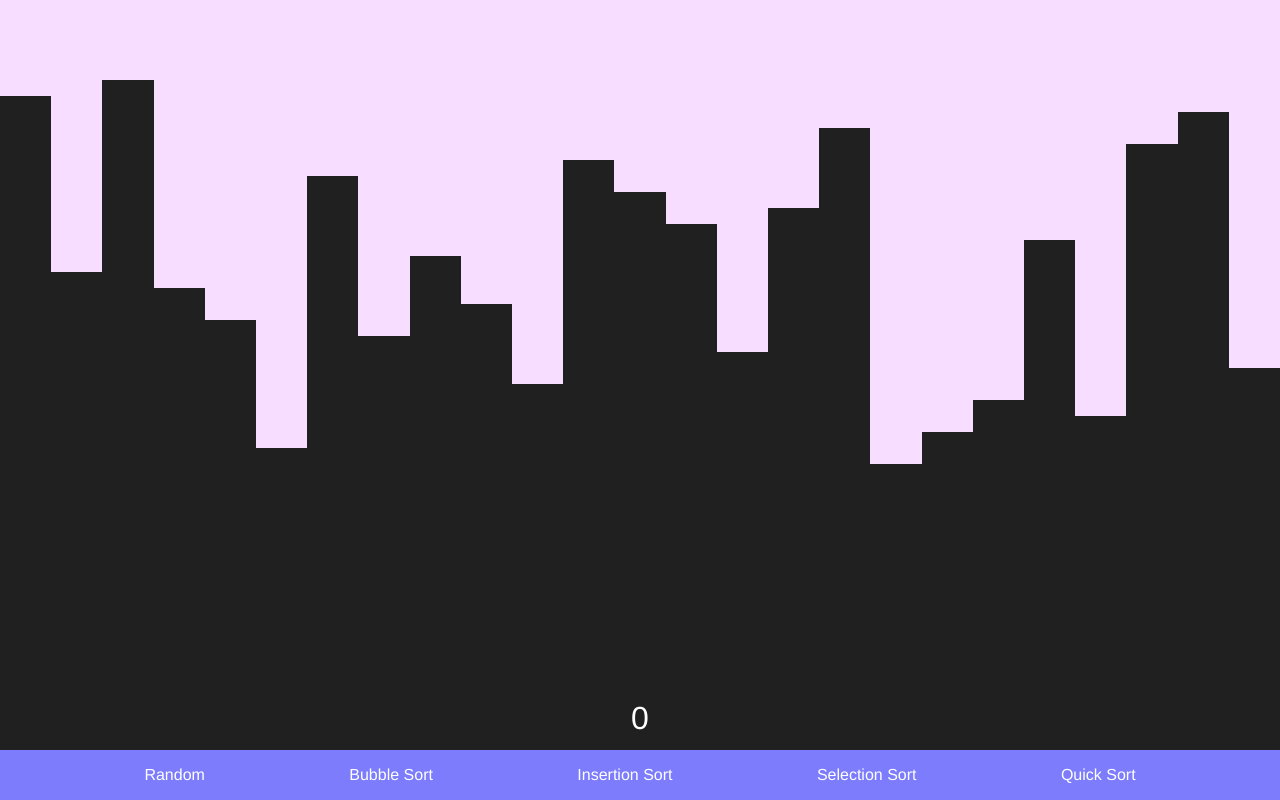
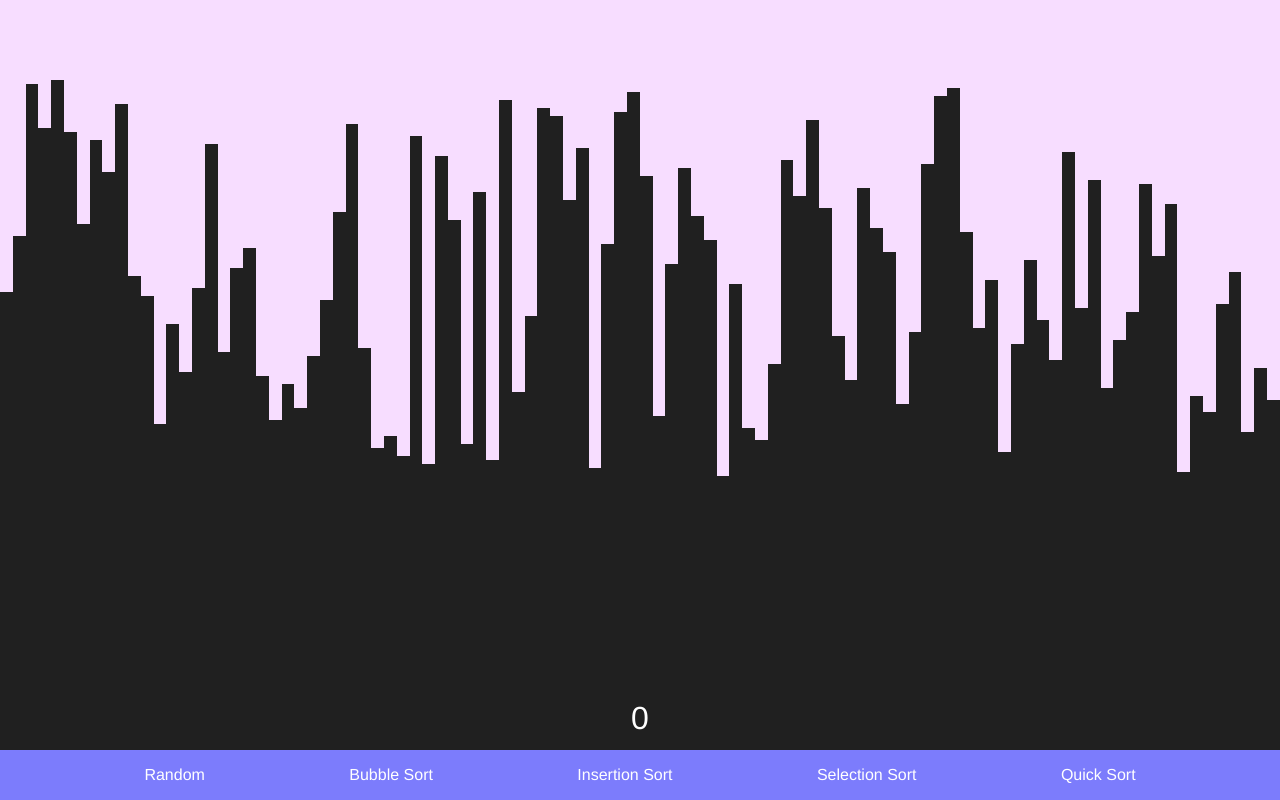
Before and after one commit to ghaerdi/array-algorithms-visualizer, a Vue app: page / in a window 1280 px wide. Built offline with nearby package versions, Linux system fonts and the light colour scheme.

Commit message:
feat: more bars ans less time

```diff
--- a/src/pages/index.vue
+++ b/src/pages/index.vue
@@ -7,7 +7,7 @@ import Bar from "../components/Bar.vue";
 import AlgorithmMenu from "../components/AlgorithmMenu.vue";
 import Counter from "../components/Counter.vue";
 
-const len = 25;
+const len = 100;
 const numbers = shuffle(range(len));
 const collection = ref(toCollection(numbers));
 const counter = ref({ steps: 0 });
--- a/src/utils/colors.ts
+++ b/src/utils/colors.ts
@@ -1,7 +1,7 @@
 import { sleep } from "./sleep";
 import type { Bar, Color } from "../types";
 
-const time = 100;
+const time = 10;
 
 function changeColor(color: Color) {
   return async (...items: Bar[]) => {
```
